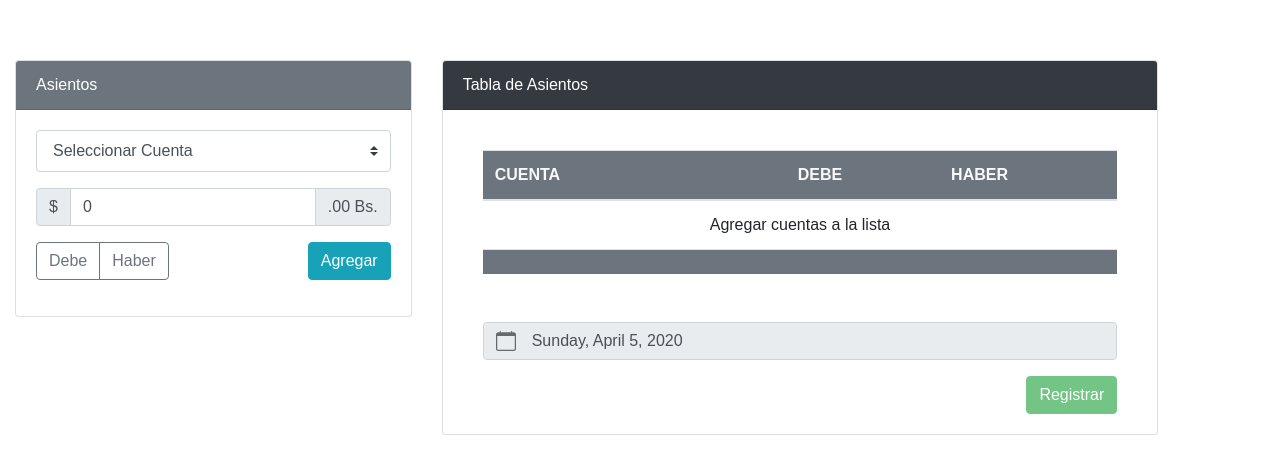
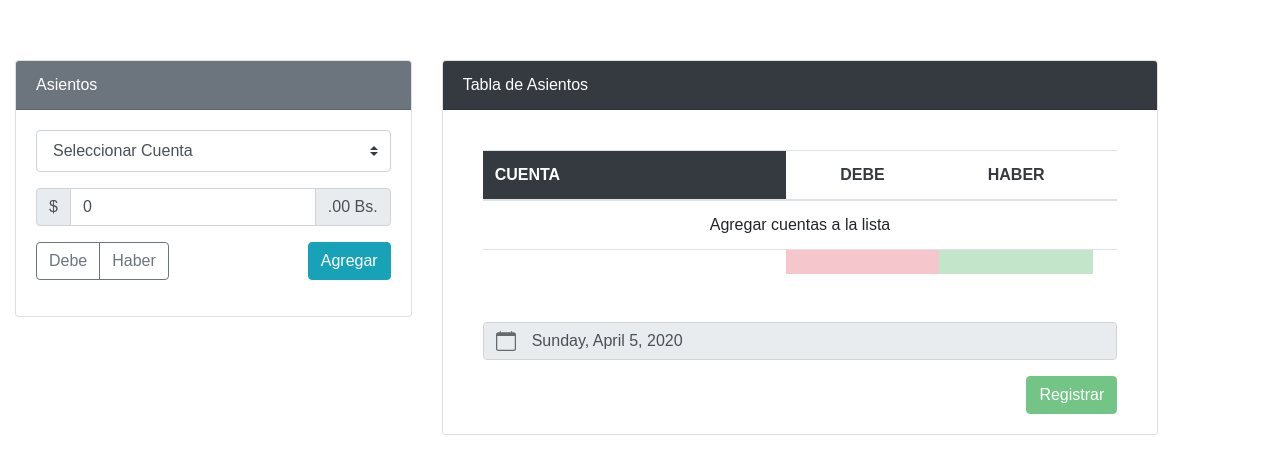
Before and after one commit to vndrd/v-accounting, a Vue app: page / in a window 1280 px wide. Shown: the top 474 px of the page. Built offline with nearby package versions, Linux system fonts and the light colour scheme.

Commit message:
estilos tabla

```diff
--- a/src/components/SimpleTable.vue
+++ b/src/components/SimpleTable.vue
@@ -1,11 +1,11 @@
 <template>
 <div>
 <b-table-simple responsive hover>
-  <b-thead class="text-light bg-secondary">
+  <b-thead class="text-dark border-dark">
     <b-tr>
-      <b-th style="width: 20rem">CUENTA</b-th>
-      <b-th style="width: 10rem">DEBE</b-th>
-      <b-th style="width: 10rem">HABER</b-th>
+      <b-th style="width: 20rem" variant="dark">CUENTA</b-th>
+      <b-th style="width: 10rem" class="text-center" >DEBE</b-th>
+      <b-th style="width: 10rem" class="text-center" >HABER</b-th>
       <b-th style="width: 1rem"></b-th>
     </b-tr>
   </b-thead>
@@ -33,18 +33,18 @@
         </b-tr>
   </b-tbody>
 
-  <b-tfoot  class="mt-5 bg-secondary text-light">
-    <b-tr>
-        <b-td>
+  <b-tfoot  class="mt-5 text-secondary">
+    <b-tr >
+        <b-td >
             <span class="float-right bold">{{getAsientos.length>0? 'Total: ': ''}}</span>
         </b-td>
-        <b-td class="text-right">
+        <b-td  class="text-right" variant="danger">
             {{getAsientos.length>0? `${sumarColumna('Debe')}.-`: ''}}
         </b-td>
-        <b-td class="text-right">
+        <b-td  class="text-right" variant="success">
             {{getAsientos.length>0? `${sumarColumna('Haber')}.-`: ''}}
         </b-td>
-        <b-td>
+        <b-td >
         </b-td>
     </b-tr>
   </b-tfoot>
@@ -81,10 +81,12 @@ export default {
             return '';
 
         },
+        sumarDebe: () => this.sumarColumna('Debe'),
+        sumarHaber: () => this.sumarColumna('Haber'),
         sumarColumna(tipo){
             let sumaD = this.getAsientos
-                            .filter( item => item.tipo===tipo)
-                            .reduce( (sum,item) => sum + item.monto , 0)
+                    .filter( item => item.tipo===tipo)
+                    .reduce( (sum,item) => sum + item.monto , 0)
             return parseInt(sumaD).toFixed(2)
         }
     },
@@ -123,8 +125,7 @@ export default {
 .test-enter-to{
     opacity: 1;
 }
-tbody td span {
-    padding: 10px;
-    background: yellow;
+tbody td {
+    padding-left: 20px;
 }
 </style>
--- a/src/views/Home.vue
+++ b/src/views/Home.vue
@@ -1,7 +1,7 @@
 <template>
   <b-container fluid>
       <b-row>
-        <b-col md="4">
+        <b-col md="4" class="mb-3">
           <b-card
               header="Asientos"
               header-text-variant="white"
@@ -10,7 +10,7 @@
             <formulario/>
           </b-card>
         </b-col>
-        <b-col md="7" class="tabla-container">
+        <b-col md="7" class="tabla-container mb-3">
           <b-card
               header="Tabla de Asientos"
               header-text-variant="white"
```
